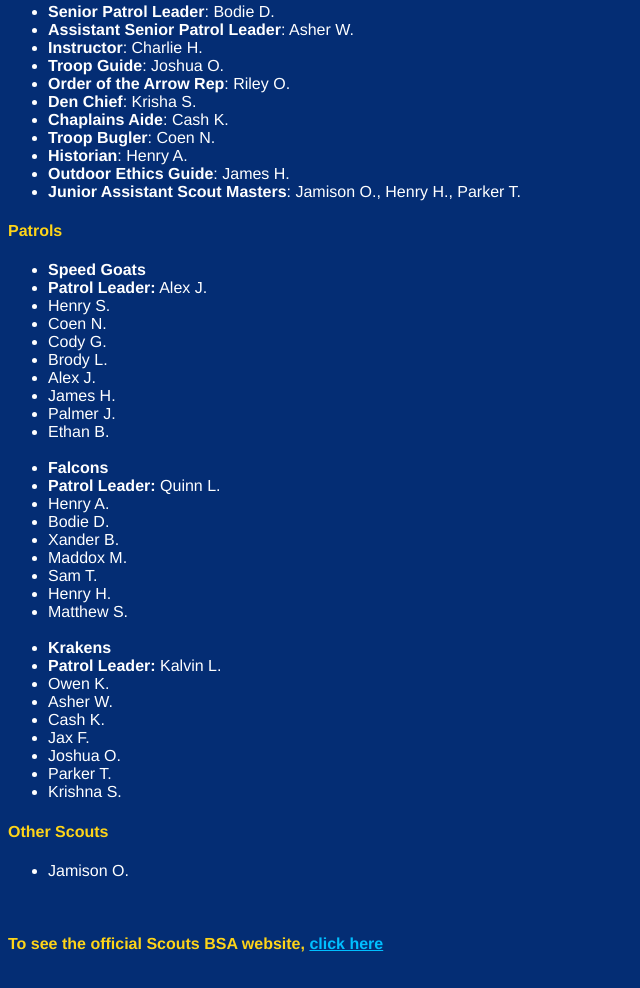
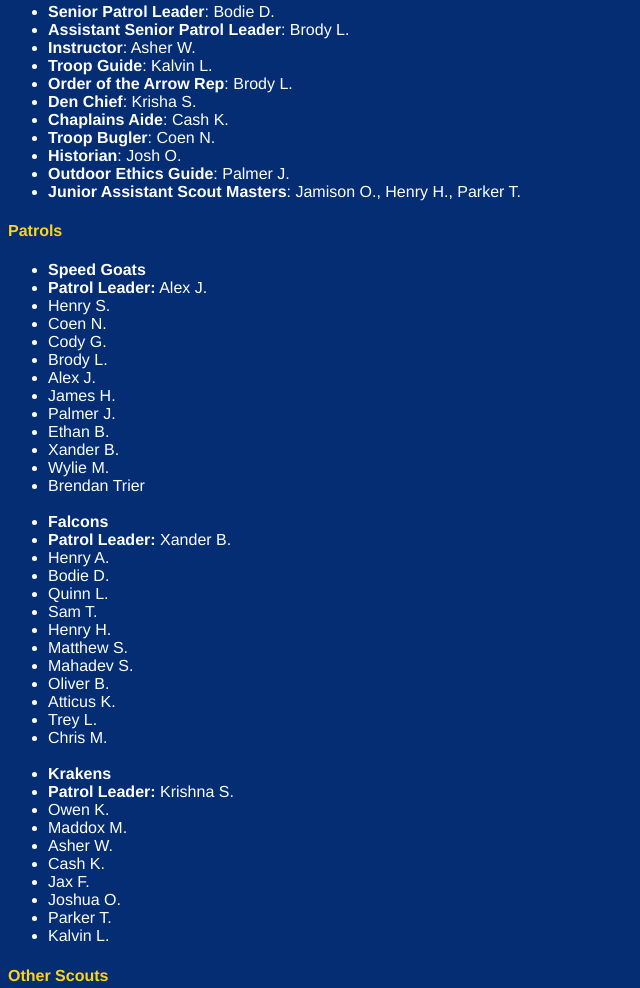
Before and after one commit to cyberdog03/troop72, a plain HTML site: page index.html in a window 1280 px wide. Shown: the part 1417-2405 px from the top of the page, without its empty margins (0-640 px from the left). Drawn offline with Linux system fonts and the light colour scheme.

Commit message:
Update index.html
Elections results and scoutmaster changeover

```diff
--- a/index.html
+++ b/index.html
@@ -70,13 +70,13 @@ h2 {
   <h3>About Us</h3>
 
   <p>We are Scouts BSA Troop 72 out of Park City, Utah.  We range in age from 11-17.
-     Our adult leadership is Scoutmaster Eric Armentrout,
+     Our adult leadership is Scoutmaster Mark Jankowske,
      and scout leadership roles are shown further down the page.
      Every meeting is fun and the Scouts are very nice. </p>
   <p>We meet every Tuesday from 6 to 7 PM and we have a campout almost every month throughout the year.
      In the winter, we also do a merit badge council on Sundays from 1 - 4 PM for those looking to complete their Eagle Scout required merit badges.
      If you are interested in joining our Troop,
-     please contact Eric Armentrout at (413) 320-6792.</p>
+     please contact Mark Jankowske at (435) 659-06322.</p>
 
   <h3>Upcoming Events</h3>
 
@@ -92,9 +92,9 @@ h2 {
     <li>Bryce Canyon National Park backpacking (Apr 25-27)</li>
     <li>Court of Honor</li>
     <h3>May</h3>
-    <li>Philmont prep backpacking, location TBD</li>
+    <li>Strawberry Narrows backpacking, (May 16-18)</li>
     <h3>June</h3>
-    <li>Maple Canyon backpacking & car camping</li>
+    <li>Maple Canyon backpacking & car camping (June 28-30)</li>
     <h3>July</h3>
     <li>Summer Camp at Camp Hunt (Jul 14-19)</li>
     <li>Philmont High Adventure backpacking trek (Jul 26-Aug 5)
@@ -114,15 +114,15 @@ h2 {
 
   <ul>
     <li><b>Senior Patrol Leader</b>: Bodie D.</li>
-    <li><b>Assistant Senior Patrol Leader</b>: Asher W.</li>
-    <li><b>Instructor</b>: Charlie H.</li>
-    <li><b>Troop Guide</b>: Joshua O.</li>
-    <li><b>Order of the Arrow Rep</b>: Riley O.</li>
+    <li><b>Assistant Senior Patrol Leader</b>: Brody L.</li>
+    <li><b>Instructor</b>: Asher W.</li>
+    <li><b>Troop Guide</b>: Kalvin L.</li>
+    <li><b>Order of the Arrow Rep</b>: Brody L.</li>
     <li><b>Den Chief</b>: Krisha S.</li>
     <li><b>Chaplains Aide</b>: Cash K.</li>
     <li><b>Troop Bugler</b>: Coen N.</li>
-    <li><b>Historian</b>: Henry A.</li>
-    <li><b>Outdoor Ethics Guide</b>: James H.</li>
+    <li><b>Historian</b>: Josh O.</li>
+    <li><b>Outdoor Ethics Guide</b>: Palmer J.</li>
     <li><b>Junior Assistant Scout Masters</b>: Jamison O., Henry H., Parker T.</li>
   </ul>
 
@@ -138,26 +138,34 @@ h2 {
     <li>James H.</li>
     <li>Palmer J.</li>
     <li>Ethan B.</li>
+    <li>Xander B.</li>
+    <li>Wylie M.</li>
+    <li>Brendan Trier</li>
     <br>
     <li><b>Falcons</b></li>
-    <li><b>Patrol Leader:</b> Quinn L.</li>
+    <li><b>Patrol Leader:</b> Xander B.</li>
     <li>Henry A.</li>
     <li>Bodie D.</li>
-    <li>Xander B.</li>
-    <li>Maddox M.</li>
+    <li>Quinn L.</li>
     <li>Sam T.</li>
     <li>Henry H.</li>
     <li>Matthew S.</li>
+    <li>Mahadev S.</li>
+    <li>Oliver B.</li>
+    <li>Atticus K.</li>
+    <li>Trey L.</li>
+    <li>Chris M.</li>
     <br>
     <li><b>Krakens</b></li>
-    <li><b>Patrol Leader:</b> Kalvin L.</li>
+    <li><b>Patrol Leader:</b> Krishna S.</li>
     <li>Owen K.</li>
+    <li>Maddox M.</li>
     <li>Asher W.</li>
     <li>Cash K.</li>
     <li>Jax F.</li>
     <li>Joshua O.</li>
     <li>Parker T.</li>
-    <li>Krishna S.</li>
+    <li>Kalvin L.</li>
   </ul>
 
   <h4>Other Scouts</h4>
```
